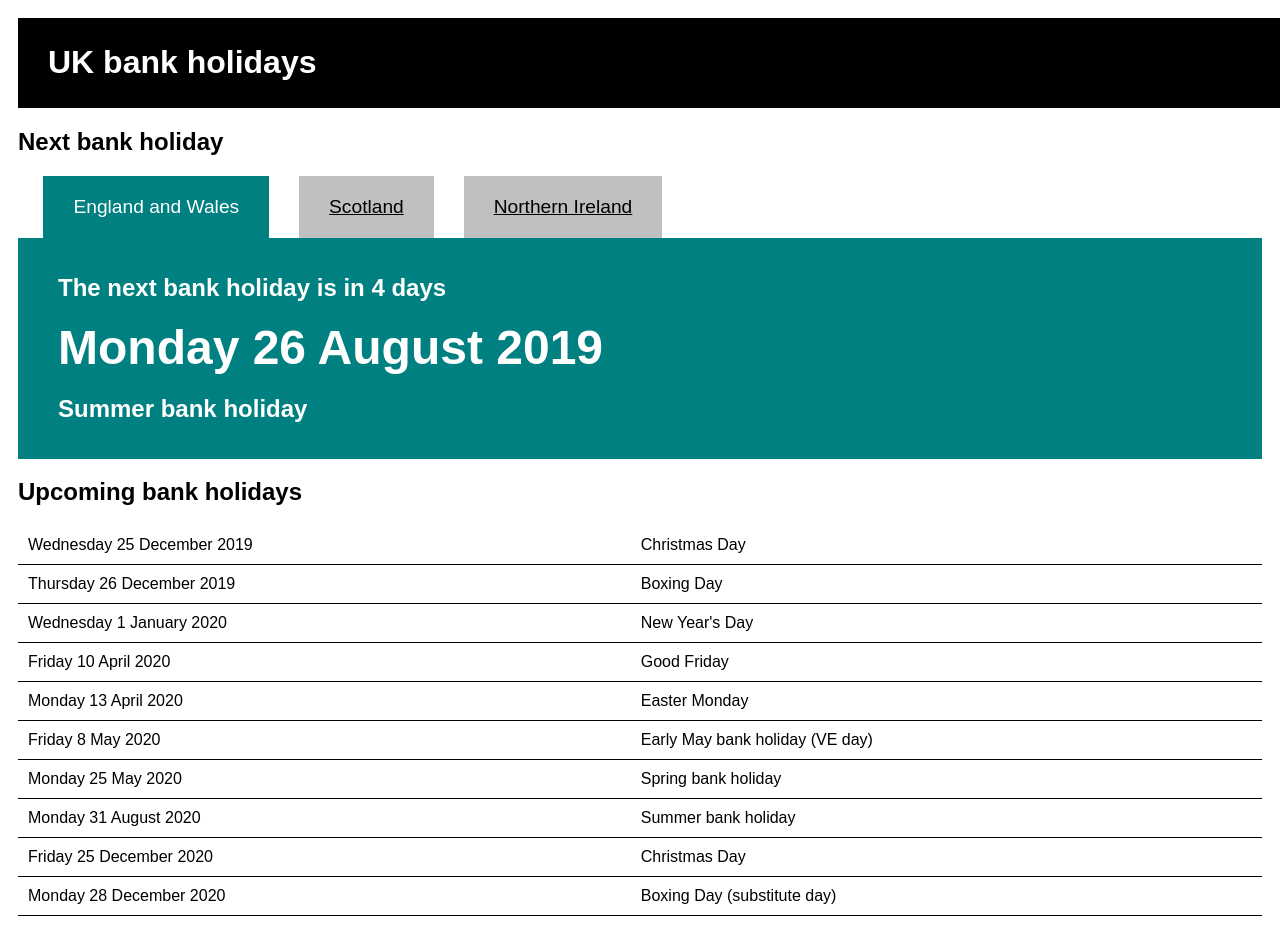
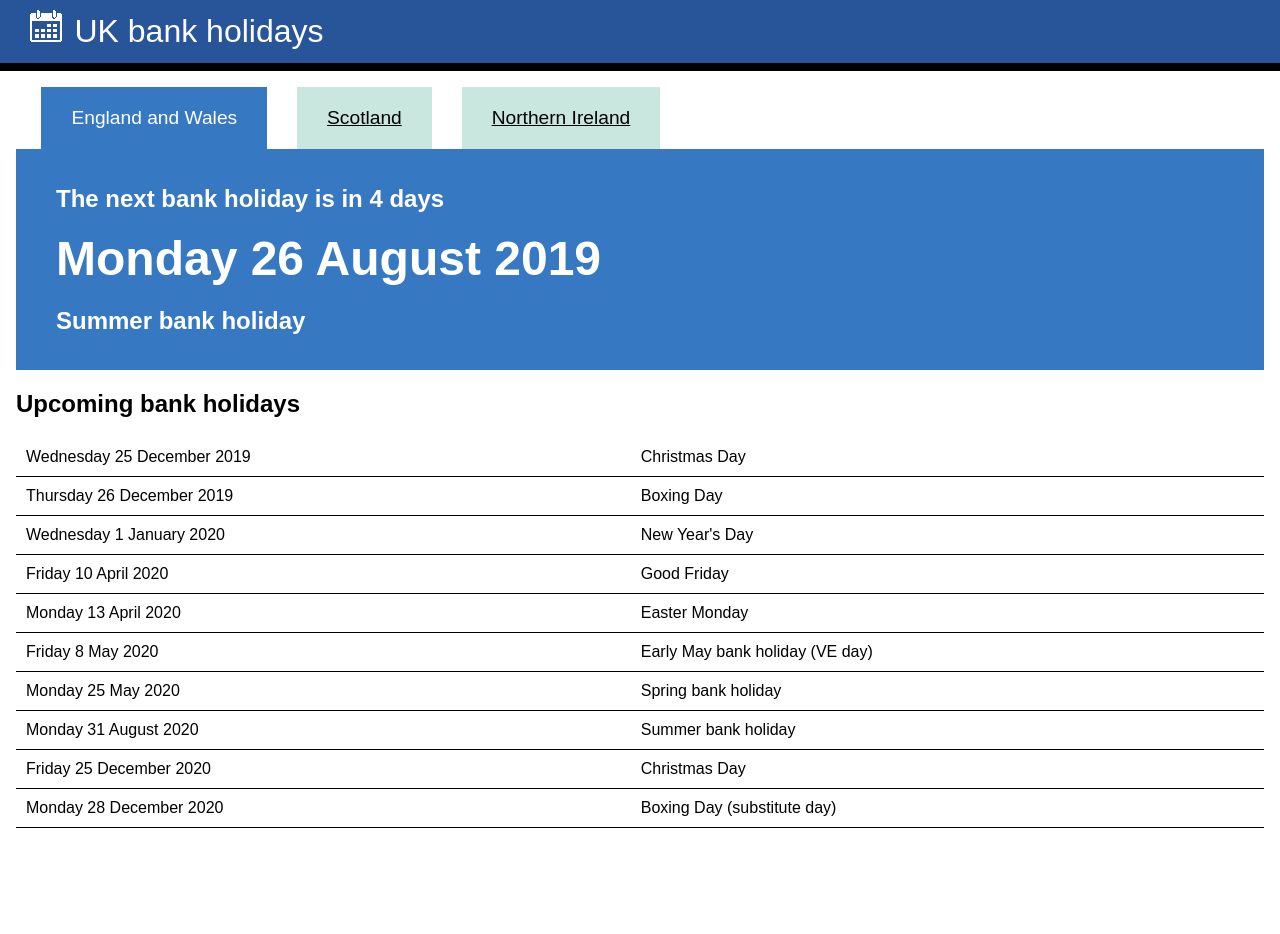
Before and after one commit to weeksco/bankholidays, a plain HTML site: page index.html in a window 1280 px wide. Shown: the top 934 px of the page. After the commit the page ends 844 px from the top, so only its background shows below. Drawn offline with Linux system fonts and the light colour scheme.

Commit message:
Improving margins and colour scheme

```diff
--- a/index.html
+++ b/index.html
@@ -15,10 +15,12 @@
     </head>
     <body>
         <div id="header">
-            <h1 id="title">UK bank holidays</h1>
+            <img src="images/calendar.png"/>
+            <div id="title">UK bank holidays</div>
         </div>
+        <div id="main">
             <!--<h1>UK bank holidays</h1>-->
-        <h2>Next bank holiday</h2>
+            <!--<h2>Next bank holiday</h2>-->
             <div id="regions">
                 <input type="radio" name="region" id="englandwales" checked="checked" onchange="englandwales();"/>
                 <label for="englandwales">England and Wales</label>
@@ -34,5 +36,6 @@
             </div>
             <h2>Upcoming bank holidays</h2>
             <table id="upcoming"></table>
+        </div>
     </body>
 </html>
--- a/style.css
+++ b/style.css
@@ -1,14 +1,28 @@
 body {
-    padding: 10px;
+    margin: 0;
+    padding: 0;
     background: white;
     font-family: Arial, Helvetica, sans-serif;
+}
+
+#main {
+    margin: 16px;
 }
 
 #header {
     width: 100%;
     color: white;
-    background: black;
+    background: #28559A;
     padding: 5px 30px;
+    border-bottom-width: 8px;
+    border-bottom-color: black;
+    border-bottom-style: solid;
+}
+
+#title {
+    font-size: 2em;
+    display: inline-block;
+    padding: 8px;
 }
 
 #date {
@@ -21,7 +35,7 @@ input {
 
 label {
     padding: 20px 30px;
-    background: silver;
+    background: #CAE7DF;
     cursor: pointer;
     color: black;
     display: inline-block;
@@ -30,12 +44,12 @@ label {
 
 input:checked + label {
     color: white;
-    background: teal;
+    background: #3778C2;
 }
 
 input:not(:checked) + label {
     color: black;
-    background: silver;
+    background: #CAE7DF;
     text-decoration: underline;
 }
 
@@ -45,7 +59,7 @@ input:not(:checked) + label {
 
 #next {
     padding: 20px 40px;
-    background: teal;
+    background: #3778C2;
     color: white;
     font-weight: bold;
     line-height: 0.8;
```
Also changed, not shown: images/calendar.png (added). Lines whose indentation alone changed are shown as unchanged.
